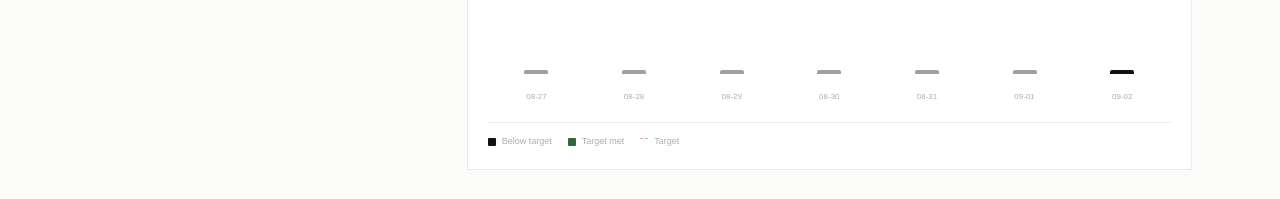
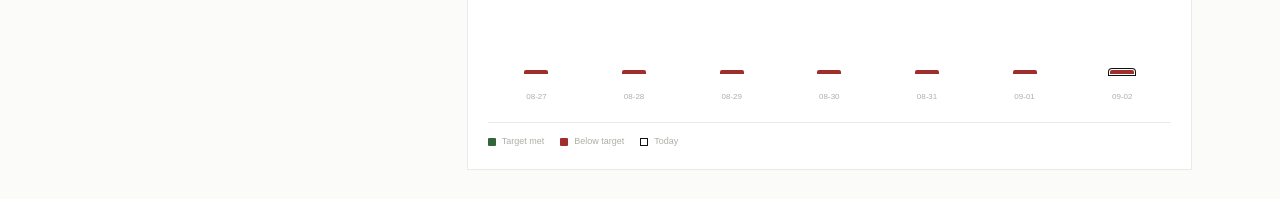
Before and after one commit to vishal-kesharwani/j-ats, a Next.js app: page / in a window 1280 px wide. Shown: the part 436-635 px from the top of the page. Built offline with nearby package versions, Linux system fonts and the light colour scheme; no server answers; the database is empty.

Commit message:
fix: graph colors - RED below target, GREEN target met, ring on today

```diff
--- a/src/components/dashboard/application-graph.tsx
+++ b/src/components/dashboard/application-graph.tsx
@@ -72,19 +72,15 @@ export function ApplicationGraph({ data, target }: ApplicationGraphProps) {
               >
                 <div
                   className={`absolute inset-0 rounded-t-[2px] ${
-                    isToday
-                      ? metTarget
-                        ? "bg-[#346538]"
-                        : "bg-[#111111]"
-                      : metTarget
-                        ? "bg-[#346538]/60"
-                        : "bg-[#111111]/40"
-                  } hover:opacity-80 transition-opacity`}
+                    metTarget
+                      ? "bg-[#346538]"
+                      : "bg-[#9F2F2D]"
+                  } ${isToday ? "ring-1 ring-[#111111] ring-offset-1" : ""} hover:opacity-80 transition-opacity`}
                 />
                 {/* Tooltip */}
                 <div className="absolute -top-8 left-1/2 -translate-x-1/2 hidden group-hover:block z-20">
                   <div className="bg-[#111111] text-white px-2 py-1 text-[9px] font-medium whitespace-nowrap">
-                    {day.count}
+                    {day.count} / {target}
                   </div>
                 </div>
               </div>
@@ -110,16 +106,16 @@ export function ApplicationGraph({ data, target }: ApplicationGraphProps) {
       {/* Legend */}
       <div className="flex items-center gap-4 mt-4 pt-3 border-t border-[#EAEAEA]">
         <div className="flex items-center gap-1.5">
-          <div className="w-2 h-2 rounded-[1px] bg-[#111111]" />
-          <span className="text-[9px] text-[#B0AEA8]">Below target</span>
-        </div>
-        <div className="flex items-center gap-1.5">
           <div className="w-2 h-2 rounded-[1px] bg-[#346538]" />
           <span className="text-[9px] text-[#B0AEA8]">Target met</span>
         </div>
         <div className="flex items-center gap-1.5">
-          <div className="w-2 h-2 border-t border-dashed border-[#9F2F2D]/40" />
-          <span className="text-[9px] text-[#B0AEA8]">Target</span>
+          <div className="w-2 h-2 rounded-[1px] bg-[#9F2F2D]" />
+          <span className="text-[9px] text-[#B0AEA8]">Below target</span>
+        </div>
+        <div className="flex items-center gap-1.5">
+          <div className="w-2 h-2 border border-[#111111]" />
+          <span className="text-[9px] text-[#B0AEA8]">Today</span>
         </div>
       </div>
     </div>
```
